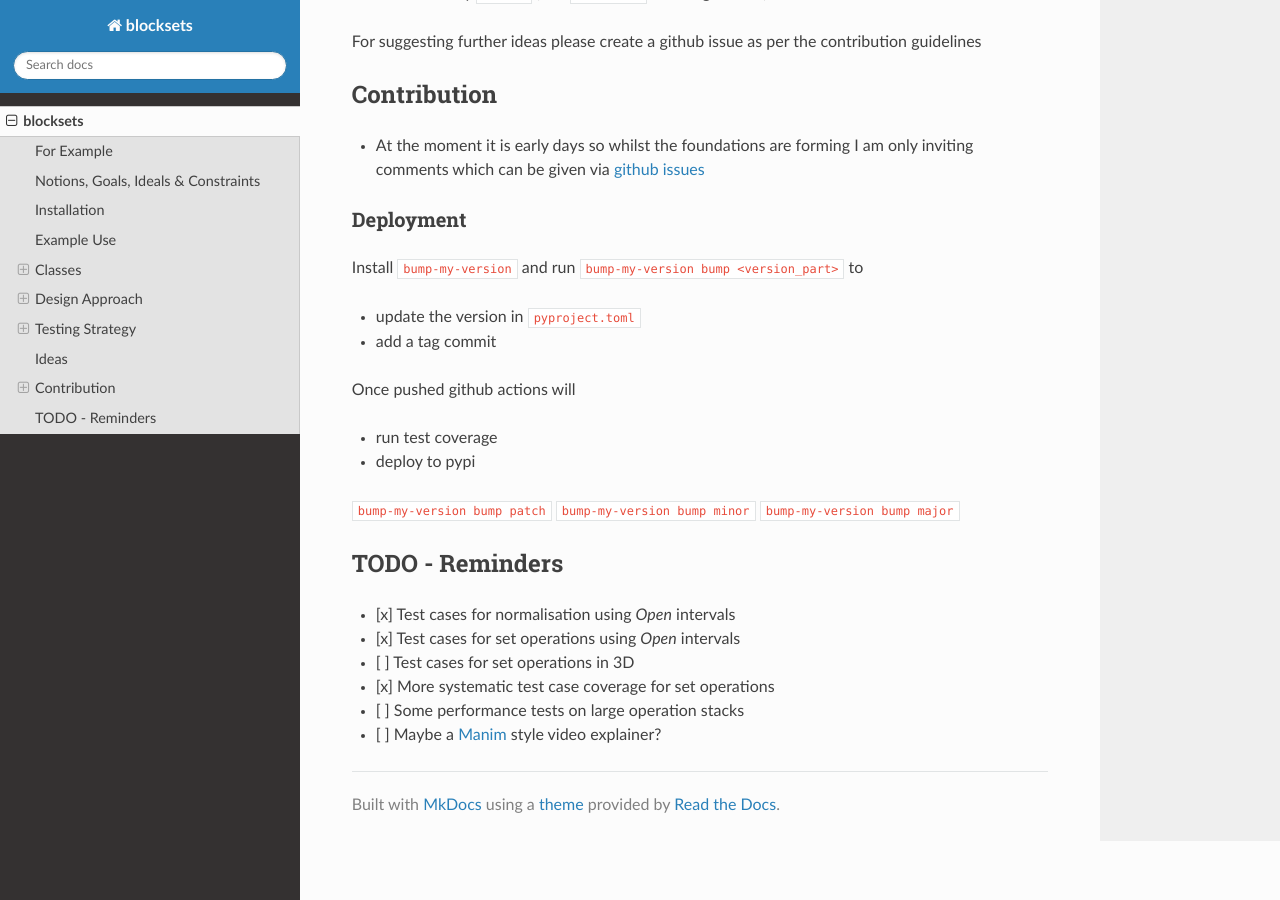
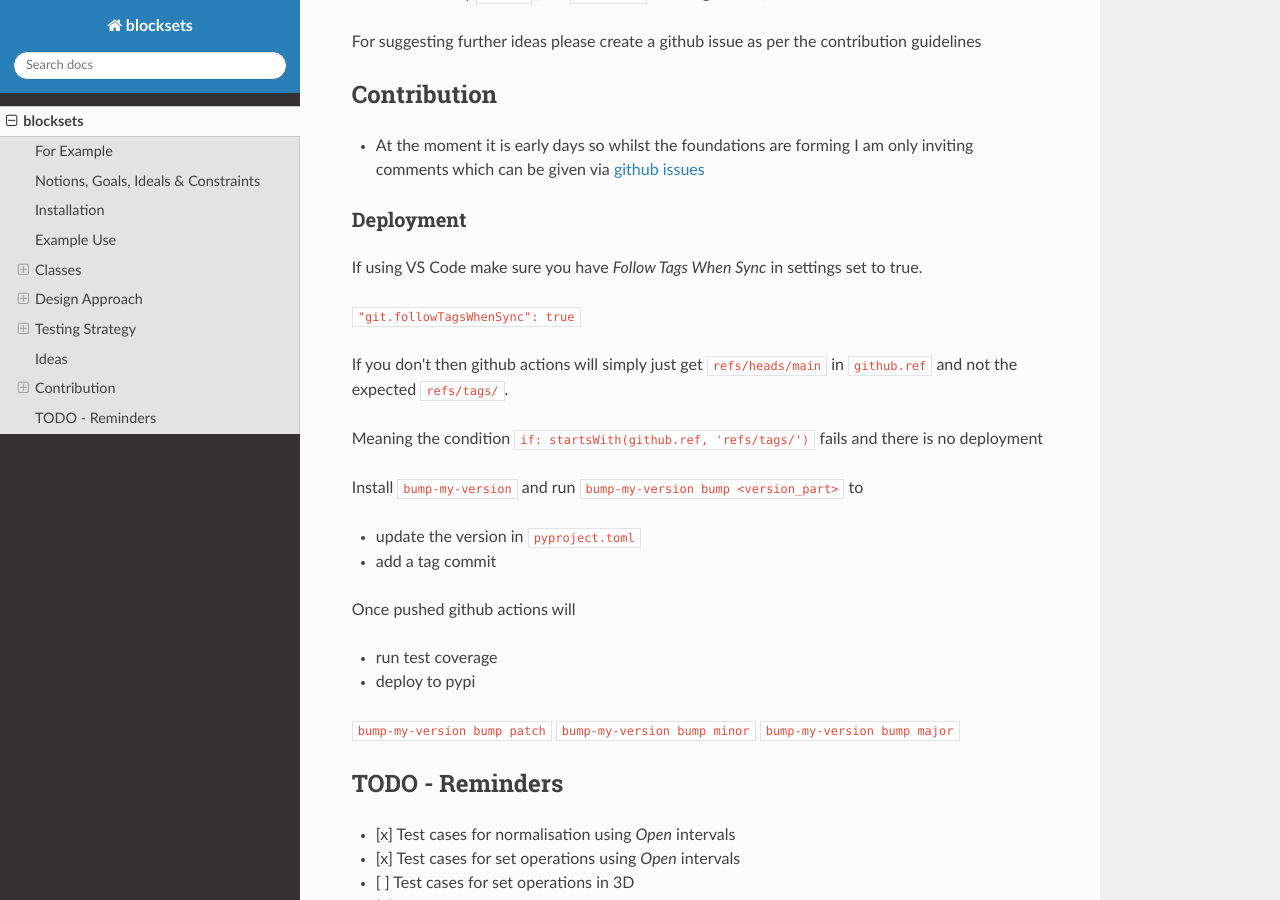
Before and after one commit to daveisagit/blocksets, an MkDocs documentation site: the page built from docs/index.md, in a window 1280 px wide and 900 px high, scrolled down 6589 px. Built offline with MkDocs 1.6.1, drawn with Linux system fonts in a browser that asks for light colours; nearby versions of some CDN libraries.

Commit message:
Noted fix for deployment issue in docs

```diff
--- a/docs/index.md
+++ b/docs/index.md
@@ -305,6 +305,16 @@ contribution guidelines
 
 ### Deployment
 
+If using VS Code make sure you have _Follow Tags When Sync_ in settings set to true.
+
+`"git.followTagsWhenSync": true`
+
+If you don't then github actions will simply just get `refs/heads/main` in
+`github.ref` and not the expected `refs/tags/`.
+
+Meaning the condition `if: startsWith(github.ref, 'refs/tags/')` fails and there
+is no deployment
+
 Install `bump-my-version` and run `bump-my-version bump <version_part>` to
 
 - update the version in `pyproject.toml`
```
Also changed, not shown: 1 other file.
